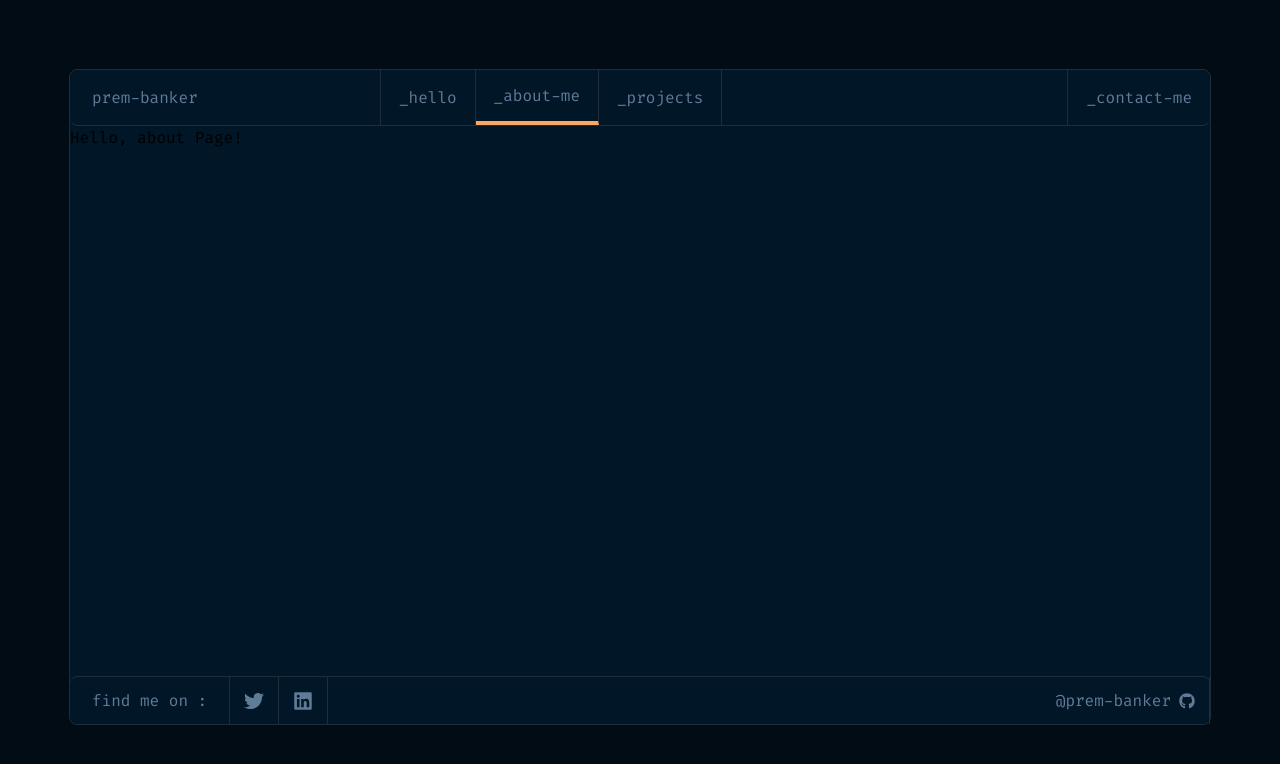
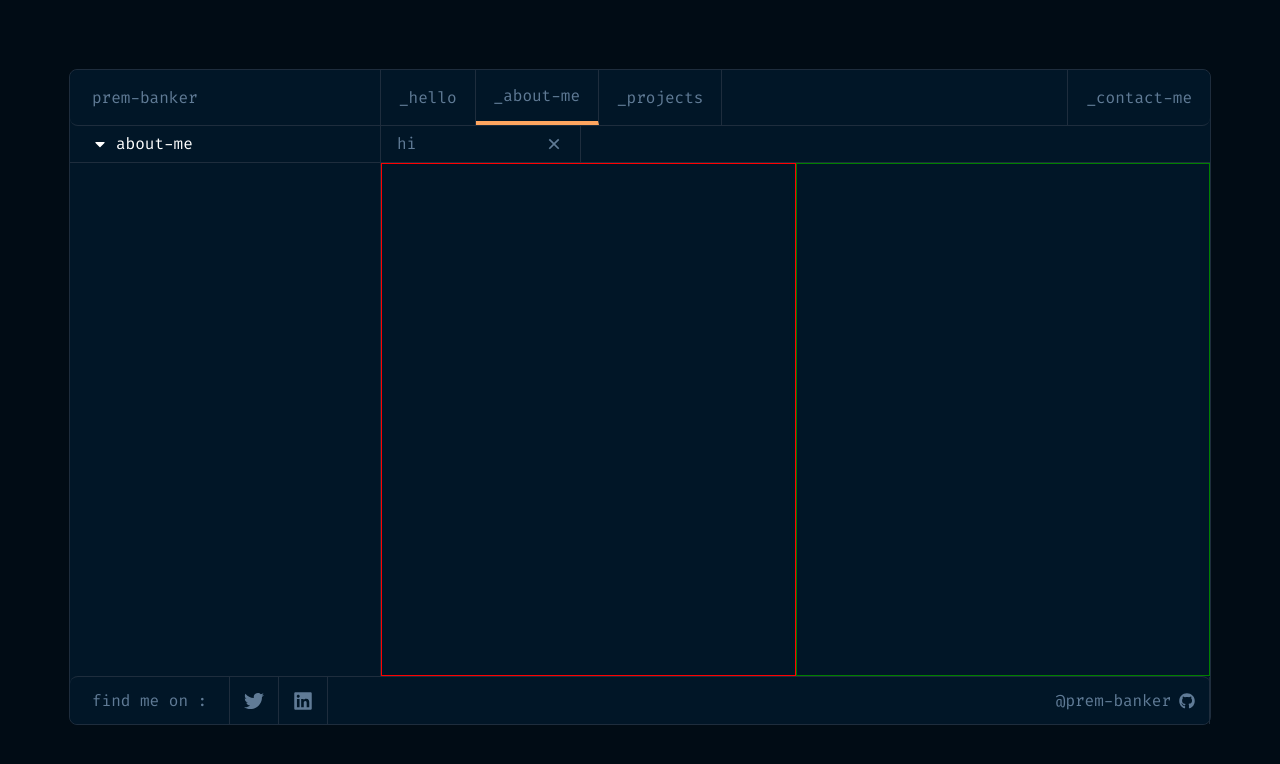
Before and after one commit to prem-banker/pro-folio, a Next.js app: page /about in a window 1280 px wide. Shown: the top 764 px of the page. Built offline with nearby package versions, Linux system fonts and the light colour scheme.

Commit message:
about me page layout

```diff
--- a/src/app/about/page.tsx
+++ b/src/app/about/page.tsx
@@ -1,4 +1,43 @@
+"use client";
+
+import { FaCaretDown } from "react-icons/fa";
+import { RiCloseLine } from "react-icons/ri";
+
 // `app/dashboard/page.tsx` is the UI for the `/dashboard` URL
 export default function Page() {
-    return <h1>Hello, about Page!</h1>
-  }
+  return (
+    <div className="flex flex-col h-full">
+      {/* Header */}
+      <div className="h-[40px] flex items-center justify-between border-b border-line">
+        <div className="flex-vertical-center">
+          <div className="w-[311px] pl-[22px] border-r border-line  flex-vertical-center">
+            <FaCaretDown className="text-white mr-2" />
+            <span className="text-white">about-me</span>
+          </div>
+
+          <div className="text-secondaryLightBlue w-[200px] px-4 border-r border-line  flex h-full items-center justify-between">
+            <span>hi</span>
+
+            <button className="bg-transparent border-none outline-none cursor-pointer">
+              <RiCloseLine className="text-xl" />
+            </button>
+          </div>
+        </div>
+      </div>
+
+      {/* Sidebar + content */}
+
+      <div className="text-secondaryLightBlue flex items-start h-full maintain-size">
+        {/* Sidebar - about me Select */}
+        <div className="w-[311px] border-r border-line h-full"></div>
+
+        {/* Content - info + command prompt */}
+        {/* w-0 coz it was expanding and causing its siblings to shrink */}
+        <div className="flex flex-grow  h-full maintain-size custom-scrollbar">
+          <div className="w-1/2 flex justify-center items-center test-box"></div>
+          <div className="w-1/2 test-box-2"></div>
+        </div>
+      </div>
+    </div>
+  );
+}
--- a/src/app/contact/page.tsx
+++ b/src/app/contact/page.tsx
@@ -85,8 +85,7 @@ button.addEventListener('click', () => {
           ))}
         </div>
 
-        {/* Content - Projects */}
-        {/* w-0 coz it was expanding and causing its siblings to shrink */}
+        {/* contact form */}
         <div className="flex flex-grow  h-full maintain-size custom-scrollbar">
           <div className="w-1/2 flex justify-center items-center">
             <FormComponent setFormData={setFormData} />
--- a/src/app/globals.css
+++ b/src/app/globals.css
@@ -67,3 +67,8 @@ body {
   overflow: hidden;
   text-overflow: ellipsis;
 }
+
+.maintain-size {
+  overflow-y: auto;
+  overflow-x: hidden;
+}
```
